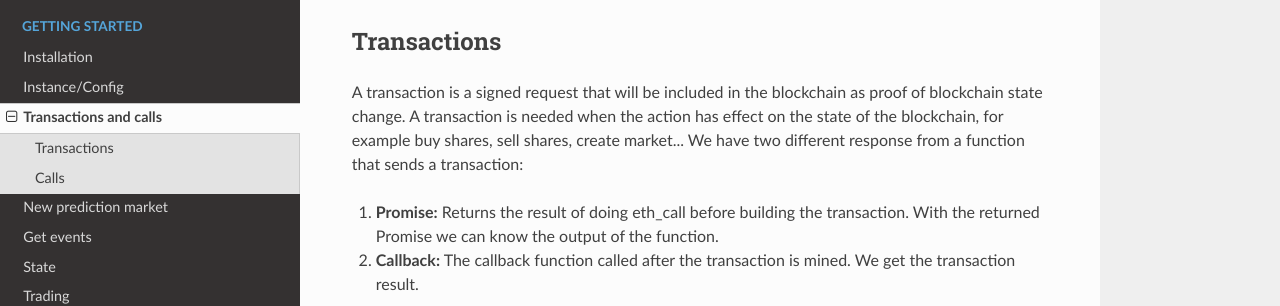
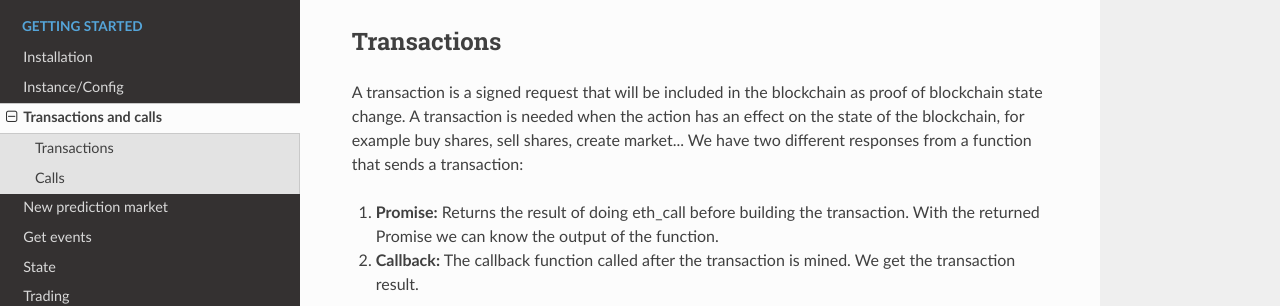
Before and after one commit to Consensys/gnosis-docs, an MkDocs documentation site: the page built from docs/getting-started/transactions-and-calls.md, in a window 1280 px wide and 1273 px high. Shown: the part 136-442 px from the top of the window. Built offline with MkDocs 1.6.1, drawn with Linux system fonts in a browser that asks for light colours; nearby versions of some CDN libraries; old or Windows-style settings are respelled for this version of MkDocs.

Commit message:
Fix minor typos and grammar issues

```diff
--- a/docs/getting-started/transactions-and-calls.md
+++ b/docs/getting-started/transactions-and-calls.md
@@ -3,9 +3,9 @@
 ## Transactions
 A transaction is a signed request that will be included in the blockchain as
 proof of blockchain state change.
-A transaction is needed when the action has effect on the state of the blockchain,
+A transaction is needed when the action has an effect on the state of the blockchain,
 for example buy shares, sell shares, create market...
-We have two different response from a function that sends a transaction:
+We have two different responses from a function that sends a transaction:
 
 1. **Promise:** Returns the result of doing eth_call before building the transaction. With the returned Promise we can know the output of the function.
 2. **Callback:** The callback function called after the transaction is mined. We get the transaction result.
```
Also changed, not shown: docs/getting-started/trading.md (+1 -1 lines), docs/reference/event-description.md (+2 -1 lines).
